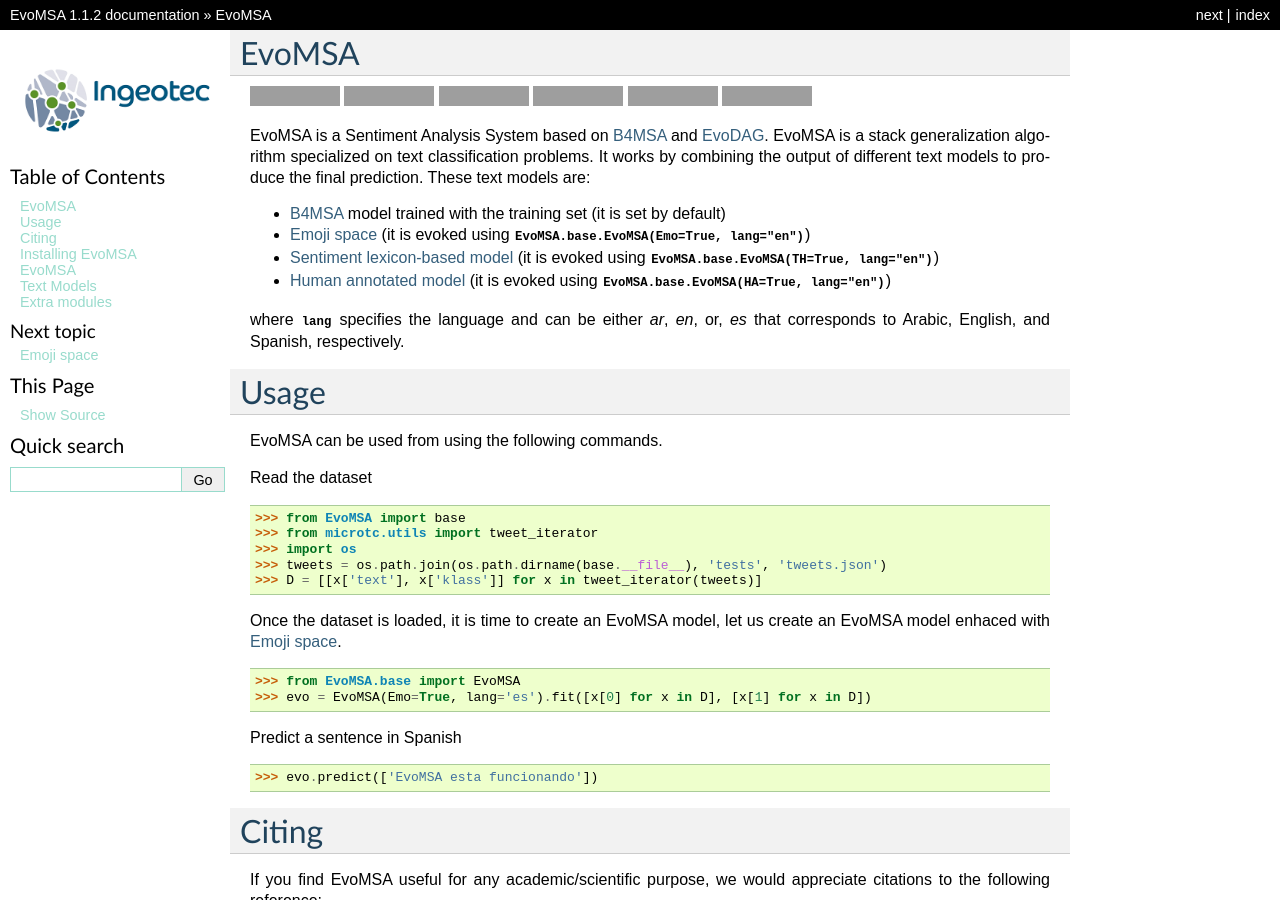
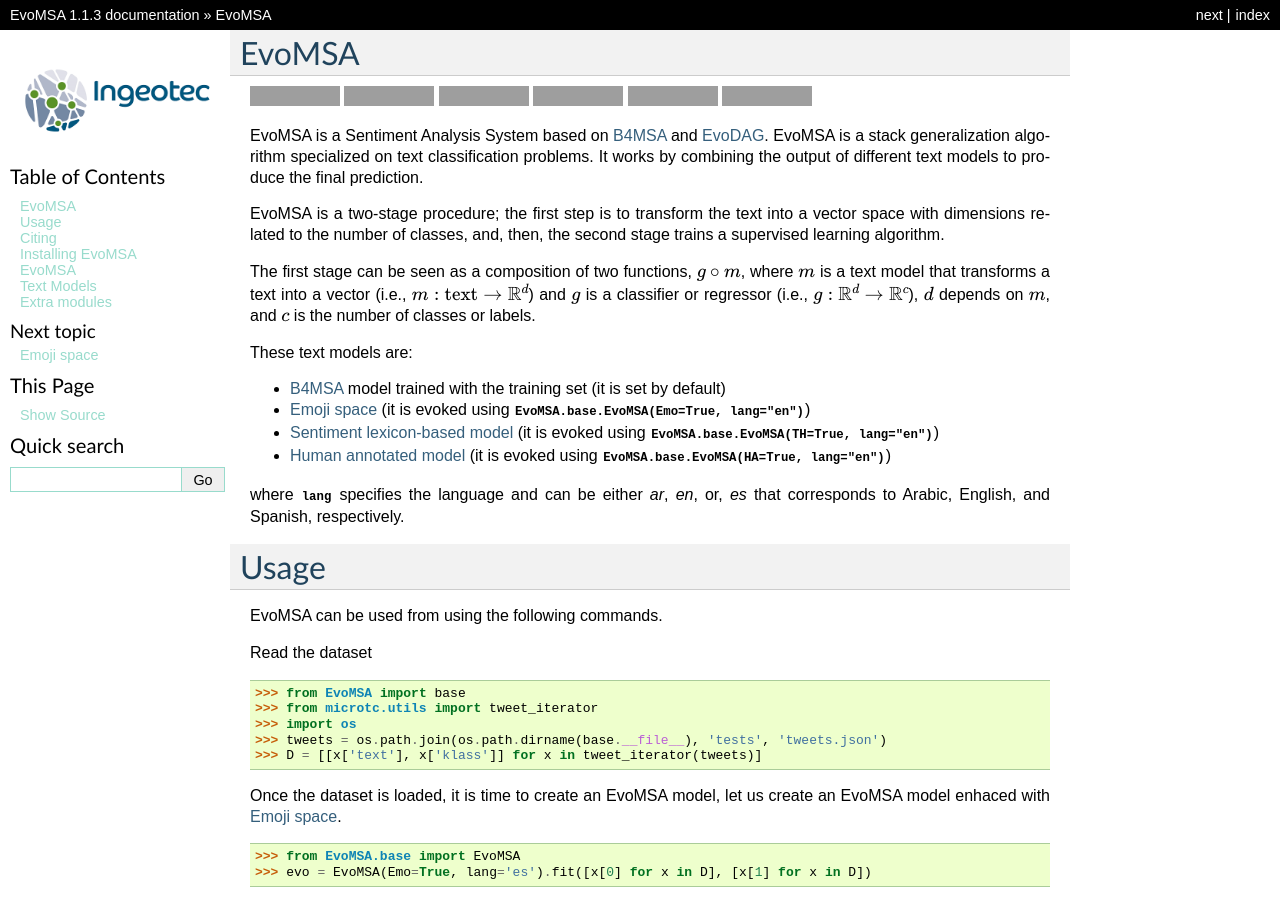
Before and after one commit to INGEOTEC/EvoMSA, a Sphinx documentation site: the page built from docs/source/index.rst, in a window 1280 px wide and 900 px high, cut to the strip 0-900 px from the top of the window. Built offline with Sphinx 7.4.7, drawn with Linux system fonts in a browser that asks for light colours; some of the changed text lies outside the part shown; grey boxes are pictures that could not be loaded.

Commit message:
Docs (1)

```diff
--- a/EvoMSA/__init__.py
+++ b/EvoMSA/__init__.py
@@ -11,4 +11,4 @@
 # WITHOUT WARRANTIES OR CONDITIONS OF ANY KIND, either express or implied.
 # See the License for the specific language governing permissions and
 # limitations under the License.
-__version__ = '1.1.2'
+__version__ = '1.1.3'
--- a/docs/source/index.rst
+++ b/docs/source/index.rst
@@ -28,7 +28,18 @@ EvoMSA is a Sentiment Analysis System based on `B4MSA
 <https://github.com/mgraffg/EvoDAG>`_. EvoMSA is a stack
 generalization algorithm specialized on text classification
 problems. It works by combining the output of different text models to
-produce the final prediction. These text models are:
+produce the final prediction.
+
+EvoMSA is a two-stage procedure; the first step is to transform the text
+into a vector space with dimensions related to the number of classes, and, then,
+the second stage trains a supervised learning algorithm.
+
+The first stage can be seen as a composition of two functions, :math:`g \circ m`, where
+:math:`m` is a text model that transforms a text into a vector (i.e., :math:`m: \text{text} \rightarrow \mathbb R^d`)
+and :math:`g` is a classifier or regressor (i.e., :math:`g: \mathbb R^d \rightarrow \mathbb R^c`),
+:math:`d` depends on :math:`m`, and :math:`c` is the number of classes or labels.
+
+These text models are:
 
 * `B4MSA <https://github.com/ingeotec/b4msa>`_ model trained with the training set (it is set by default)
 * :ref:`emospace` (it is evoked using :py:attr:`EvoMSA.base.EvoMSA(Emo=True, lang="en")`)
```
Also changed, not shown: other parts of docs/source/index.rst (+3 -0 lines), 1 other file.
